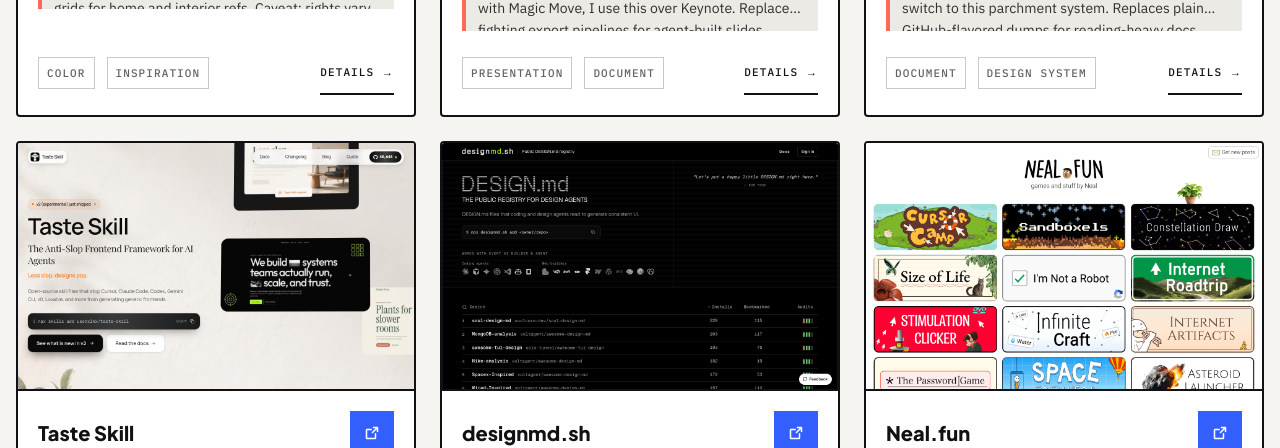
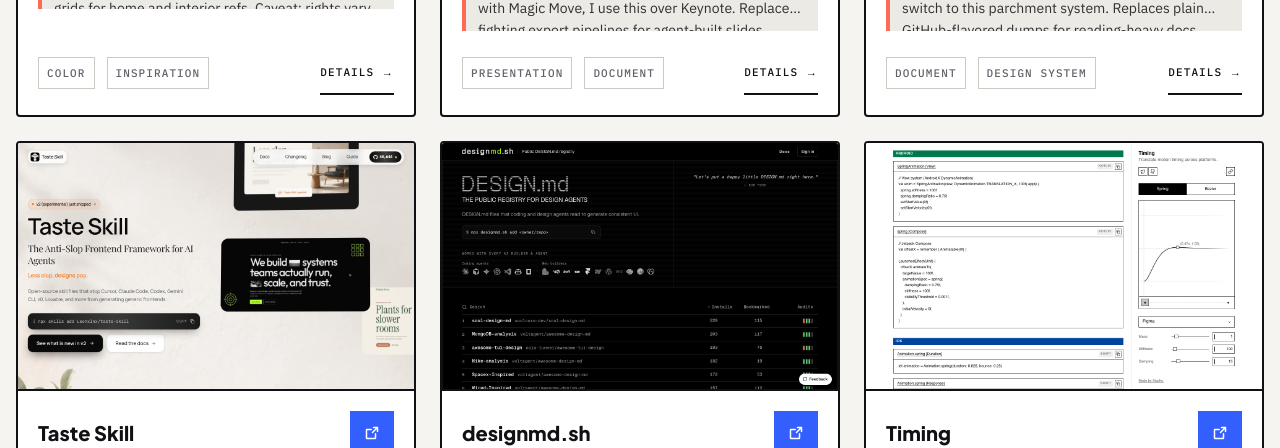
Before and after one commit to cookabc/app-universe, a Next.js app: page / in a window 1280 px wide. Shown: the part 4992-5440 px from the top of the page. Built offline with nearby package versions, Linux system fonts and the light colour scheme.

Commit message:
refactor(tools): reorganize tool wall by category
Split the home page into three sections: Design, Games, and Else.
Search/tag filters still collapse results into a single list.
Keep existing ToolCard UI and styling unchanged.

```diff
--- a/src/components/ToolGrid.tsx
+++ b/src/components/ToolGrid.tsx
@@ -5,7 +5,7 @@ import { useEffect, useMemo, useState } from 'react'
 import { SearchBar } from '@/components/SearchBar'
 import { TagFilter } from '@/components/TagFilter'
 import { ToolCard } from '@/components/ToolCard'
-import tools, { type Tool } from '@/data/tools'
+import tools, { CATEGORY_LABELS, CATEGORY_ORDER, groupToolsByCategory, type Tool } from '@/data/tools'
 import { useI18nReady } from '@/hooks/useI18nReady'
 import { filterTools } from '@/lib/filter-tools'
 import { shuffleDifferent } from '@/lib/shuffle'
@@ -13,7 +13,7 @@ import { shuffleDifferent } from '@/lib/shuffle'
 type SortMode = 'curated' | 'shuffle'
 
 export function ToolGrid() {
-    const { t, isReady } = useI18nReady()
+    const { t, i18n, isReady } = useI18nReady()
 
     const [searchQuery, setSearchQuery] = useState('')
     const [activeTag, setActiveTag] = useState('all')
@@ -36,6 +36,13 @@ export function ToolGrid() {
         () => filterTools(orderedTools, activeTag, searchQuery),
         [searchQuery, activeTag, orderedTools],
     )
+
+    const isFiltering = activeTag !== 'all' || searchQuery.trim().length > 0
+
+    const groupedTools = useMemo(() => {
+        if (isFiltering) return null
+        return groupToolsByCategory(orderedTools)
+    }, [isFiltering, orderedTools])
 
     const showFeatured =
         sortMode === 'curated' && activeTag === 'all' && !searchQuery.trim() && featuredTools.length > 0
@@ -138,7 +145,8 @@ export function ToolGrid() {
                 </section>
             )}
 
-            <section className="space-y-7" aria-label="All tools">
+            {isFiltering ? (
+                <section className="space-y-7" aria-label="Search results">
                     <div className="flex items-end justify-between gap-4 border-b-2 border-foreground pb-3">
                         <div>
                             <p className="index-label index-label--accent mb-2">{allToolsEyebrow}</p>
@@ -146,13 +154,11 @@ export function ToolGrid() {
                                 {isReady ? t('toolsWall.allToolsTitle') : 'All tools'}
                             </h2>
                         </div>
-                    {(searchQuery || activeTag !== 'all') && (
                         <p className="index-label" aria-live="polite">
                             {isReady
                                 ? t('toolsWall.resultCount', { shown: filtered.length, total: tools.length })
                                 : `Showing ${filtered.length} of ${tools.length}`}
                         </p>
-                    )}
                     </div>
 
                     {filtered.length === 0 ? (
@@ -180,6 +186,34 @@ export function ToolGrid() {
                         </div>
                     )}
                 </section>
+            ) : (
+                <div className="space-y-20">
+                    {CATEGORY_ORDER.map((category) => {
+                        const categoryTools = groupedTools?.[category] ?? []
+                        if (categoryTools.length === 0) return null
+                        const labels = CATEGORY_LABELS[category]
+                        const lang = isReady ? (i18n.language || 'en').split('-')[0] : 'en'
+                        const title = labels[lang === 'zh' ? 'zh' : 'en']
+                        const eyebrow = labels.eyebrow[lang === 'zh' ? 'zh' : 'en']
+                        return (
+                            <section key={category} className="space-y-7" aria-label={title}>
+                                <div className="flex items-end justify-between gap-4 border-b-2 border-foreground pb-3">
+                                    <div>
+                                        <p className="index-label index-label--accent mb-2">{eyebrow}</p>
+                                        <h2 className="display-heading text-3xl text-foreground">{title}</h2>
+                                    </div>
+                                    <p className="index-label">{categoryTools.length}</p>
+                                </div>
+                                <div className="grid grid-cols-1 gap-6 md:grid-cols-2 lg:grid-cols-3">
+                                    {categoryTools.map((tool) => (
+                                        <ToolCard key={tool.id} tool={tool} onTagClick={handleTagClick} />
+                                    ))}
+                                </div>
+                            </section>
+                        )
+                    })}
+                </div>
+            )}
         </div>
     )
 }
--- a/src/data/tools.ts
+++ b/src/data/tools.ts
@@ -540,4 +540,73 @@ export function getRelatedTools(tool: Tool, limit = 3): Tool[] {
         .map(({ candidate }) => candidate)
 }
 
+export type ToolCategory = 'design' | 'games' | 'other'
+
+export const CATEGORY_ORDER: ToolCategory[] = ['design', 'games', 'other']
+
+export const CATEGORY_LABELS: Record<ToolCategory, { en: string; zh: string; eyebrow: { en: string; zh: string } }> = {
+    design: {
+        en: 'Design',
+        zh: '设计',
+        eyebrow: { en: 'Visual craft', zh: '视觉工艺' },
+    },
+    games: {
+        en: 'Games',
+        zh: '游戏',
+        eyebrow: { en: 'Play & systems', zh: '玩法与系统' },
+    },
+    other: {
+        en: 'Else',
+        zh: '其他',
+        eyebrow: { en: 'Discovery feed', zh: '发现源' },
+    },
+}
+
+export const TOOL_CATEGORY: Record<string, ToolCategory> = {
+    'open-design': 'design',
+    'zhongguo-colors': 'design',
+    'paper-shaders': 'design',
+    designprompts: 'design',
+    motionsites: 'design',
+    impeccable: 'design',
+    yeguozi: 'design',
+    'magic-slide': 'design',
+    kami: 'design',
+    'taste-skill': 'design',
+    'designmd-sh': 'design',
+    timing: 'design',
+    'craftwork-websites': 'design',
+    onepagelove: 'design',
+    'component-gallery': 'design',
+    mobbin: 'design',
+    'rebrand-gallery': 'design',
+    '60fps': 'design',
+    'before-click': 'design',
+    feralui: 'design',
+    namethatui: 'design',
+    wenyang: 'design',
+    'neal-fun': 'games',
+    astrocade: 'games',
+    kenney: 'games',
+    bestdesignsonx: 'other',
+    whatships: 'other',
+}
+
+export function getToolCategory(tool: Tool): ToolCategory {
+    return TOOL_CATEGORY[tool.id] ?? 'other'
+}
+
+export function groupToolsByCategory(list: Tool[]): Record<ToolCategory, Tool[]> {
+    const grouped: Record<ToolCategory, Tool[]> = {
+        design: [],
+        games: [],
+        other: [],
+    }
+    for (const tool of list) {
+        const category = getToolCategory(tool)
+        grouped[category].push(tool)
+    }
+    return grouped
+}
+
 export default TOOLS
```
Lines whose indentation alone changed are shown as unchanged.
